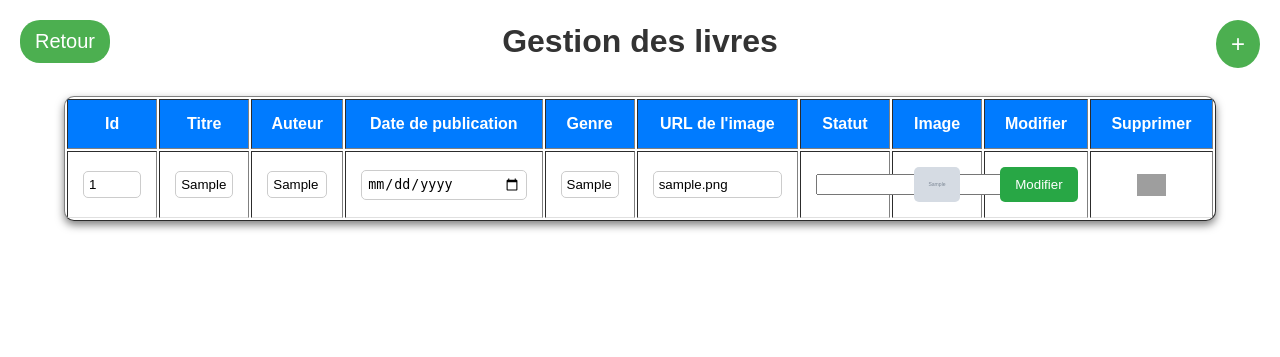
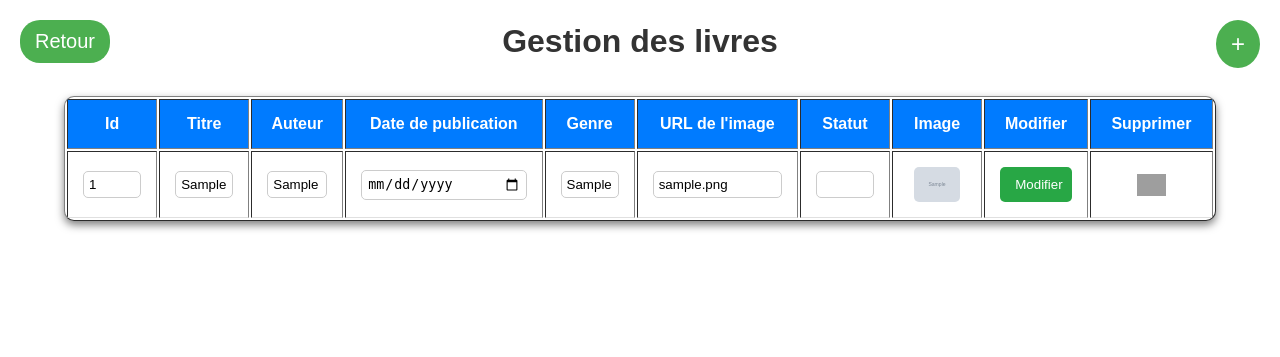
Before and after one commit to jgosselet/Bibliotheque_Git, a PHP site: page /gestion_livres.php in a window 1280 px wide. Shown: the top 357 px of the page. Run offline with PHP 8.4, Linux system fonts and the light colour scheme; the visitor is signed in with stand-in values (Sample User, id 1); tables that the repository leaves empty or names only in its code hold one stand-in row (values such as "Sample post"); grey boxes marked "Sample" are stand-in pictures; some web fonts are replaced; grey boxes are pictures that could not be loaded.

```diff
--- a/styleadmin.css
+++ b/styleadmin.css
@@ -65,7 +65,7 @@ table tbody tr:hover {
     transform: scale(2);
 }
 
-table input[type="text"], table input[type="date"] {
+table input {
     width: 100%;
     padding: 5px;
     box-sizing: border-box;
```
